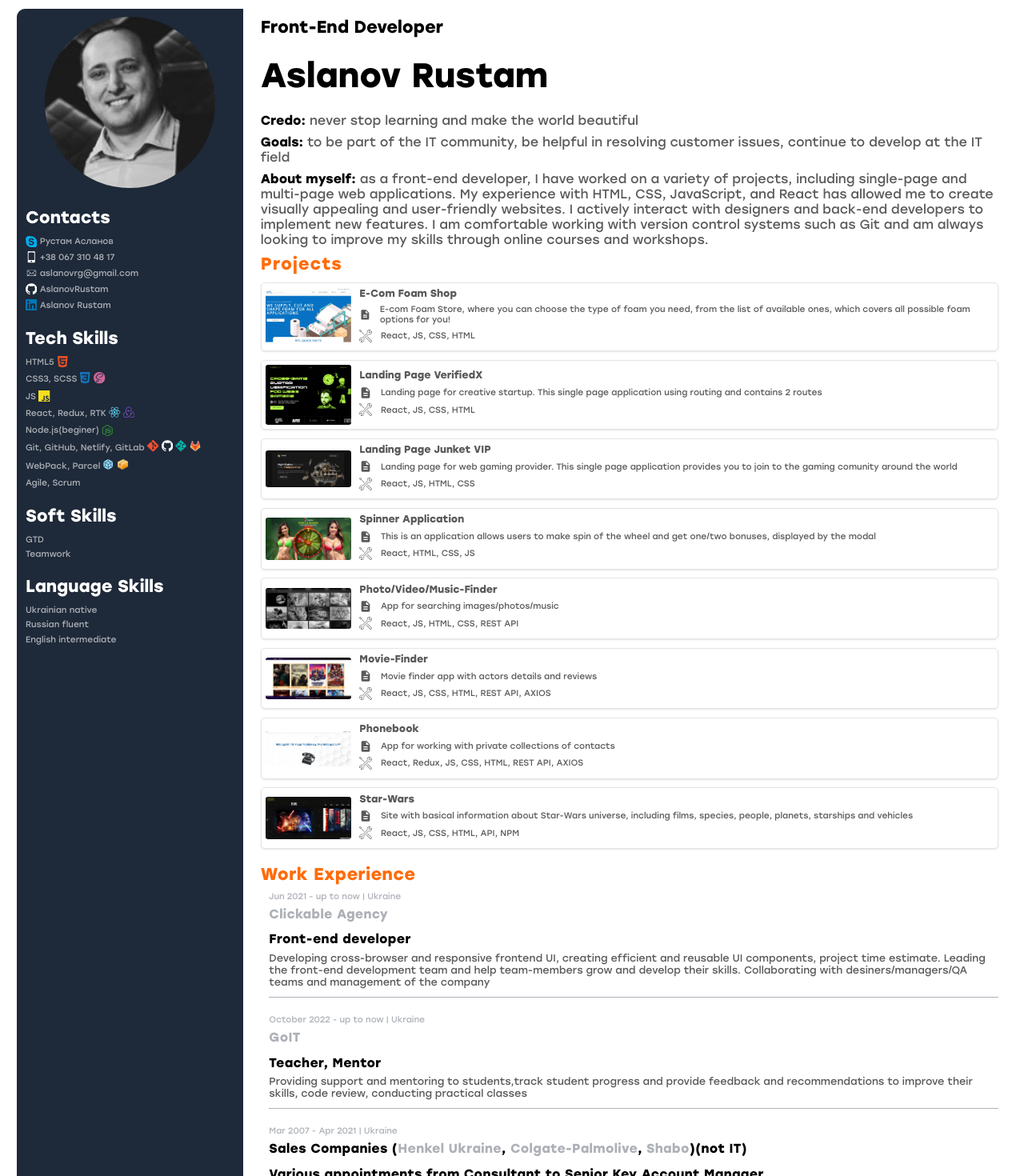
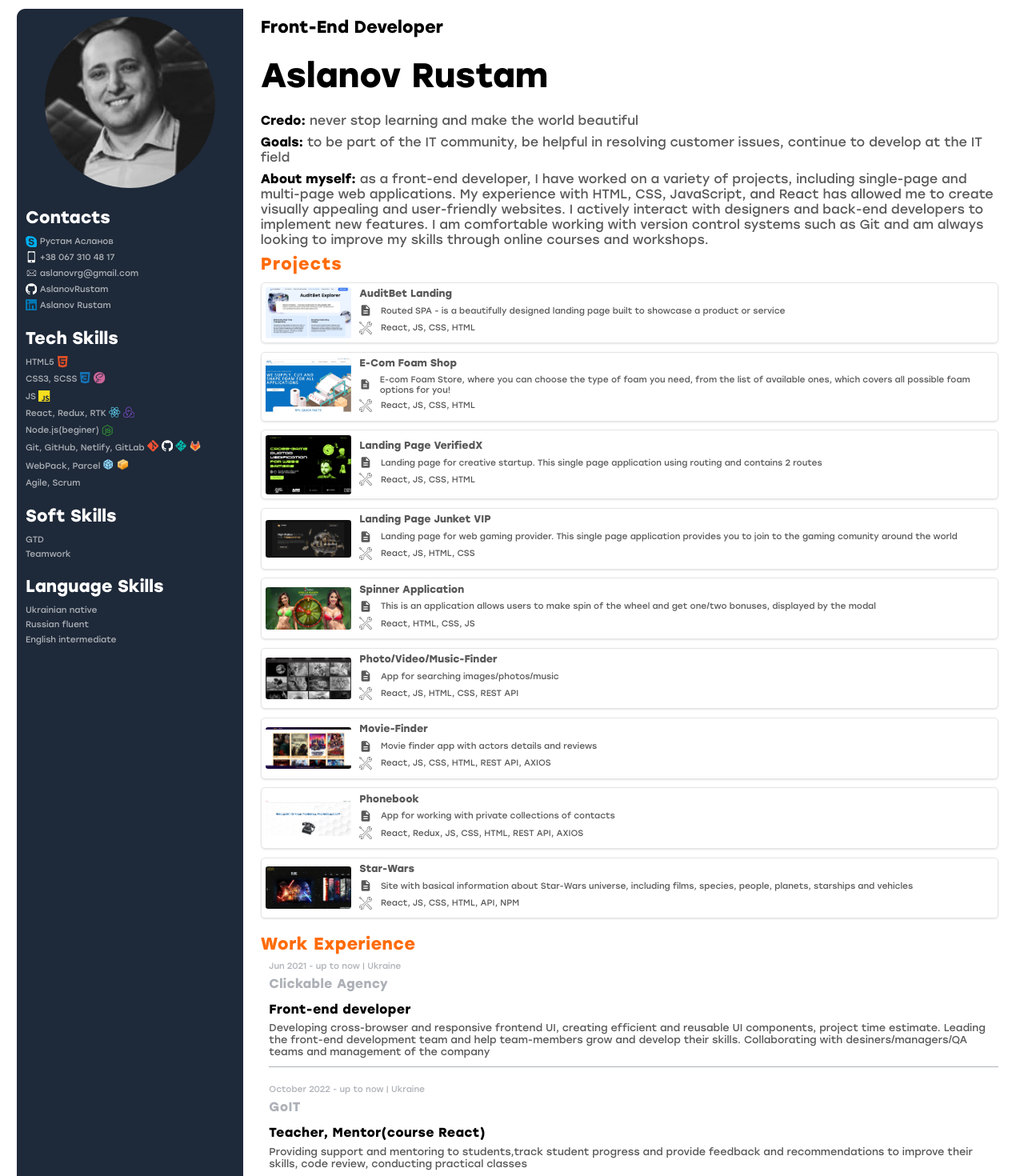
Before and after one commit to AslanovRustam/CV-Aslanov-Rustam, a React (Create React App) app: page / in a window 1280 px wide. Shown: the top 1470 px of the page at 80% size. Built offline with nearby package versions, Linux system fonts and the light colour scheme.

Commit message:
add new work, mentor status

```diff
--- a/src/data/data.js
+++ b/src/data/data.js
@@ -7,8 +7,18 @@ import gira from "../images/Gira.jpg";
 import junket from "../images/readme.png";
 import verifiedX from "../images/VerifiedX.png";
 import foam from "../images/readme_home.jpg";
+import trueplay from "../images/trueplay.jpg";
 
 export const projects = [
+  {
+    id: 10,
+    name: "AuditBet landing",
+    image: trueplay,
+    url: "https://aslanovrustam.github.io/true-landing/",
+    description:
+      "Routed SPA - is a beautifully designed landing page built to showcase a product or service",
+    stack: "React, JS, CSS, HTML",
+  },
   {
     id: 9,
     name: "E-com Foam shop",
@@ -100,7 +110,7 @@ export const experience = [
   {
     date: "October 2022 - up to now | Ukraine",
     place: "GoIT",
-    position: "Teacher, Mentor",
+    position: "Teacher, Mentor(course React)",
     link: "https://goit.global/ua/",
     description:
       "Providing support and mentoring to students,track student progress and provide feedback and recommendations to improve their skills, code review, conducting practical classes",
```
Also changed, not shown: src/images/trueplay.jpg (added).
